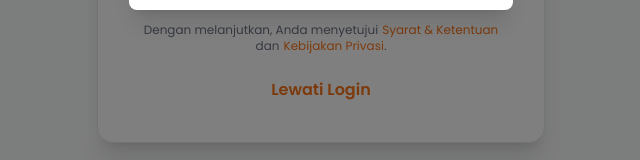
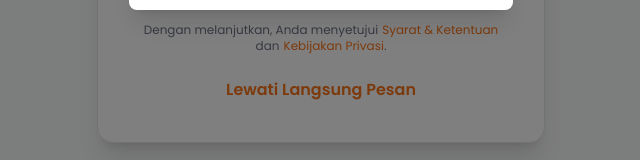
Before and after one commit to fernaldhii/belawan-food-app, a Next.js app: page /login in a window 1280 px wide. Shown: the part 512-672 px from the top of the page, without its empty margins (319-959 px from the left). Built offline with nearby package versions, Linux system fonts and the light colour scheme; no server answers; the database is empty.

Commit message:
Ganti tulisan tombol Lewati

```diff
--- a/src/app/login/page.jsx
+++ b/src/app/login/page.jsx
@@ -634,7 +634,7 @@ export default function LoginPage() {
               }`}
               disabled={isLoading}
             >
-              Lewati Login
+              Lewati Langsung Pesan
             </button>
           )}
         </div> {/* Penutup div untuk Bagian Kanan: Form Login / Daftar */}
```
